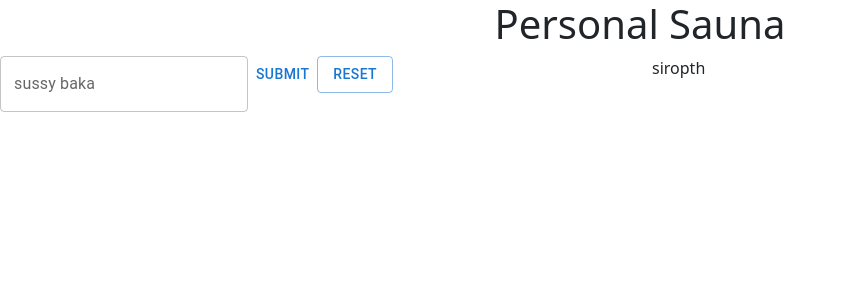
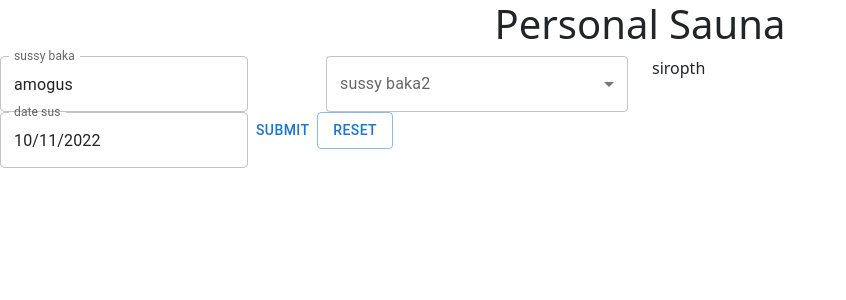
Before and after one commit to luciusvinicius/personal-sauna, a React (Create React App) app in the folder website/personal-sauna/: page / in a window 1280 px wide. Shown: the top 300 px of the page, without its empty margins (0-846 px from the left). Built offline with nearby package versions, Linux system fonts and the light colour scheme.

Commit message:
useForm with date

```diff
--- a/website/personal-sauna/package.json
+++ b/website/personal-sauna/package.json
@@ -6,11 +6,14 @@
     "@emotion/react": "^11.10.4",
     "@emotion/styled": "^11.10.4",
     "@mui/material": "^5.10.9",
+    "@mui/x-date-pickers": "^5.0.4",
     "@testing-library/jest-dom": "^5.16.5",
     "@testing-library/react": "^13.4.0",
     "@testing-library/user-event": "^13.5.0",
     "bootstrap": "^5.2.2",
     "chart.js": "^3.9.1",
+    "date-fns": "^2.29.3",
+    "moment": "^2.29.4",
     "react": "^18.2.0",
     "react-bootstrap": "^2.5.0",
     "react-dom": "^18.2.0",
--- /dev/null
+++ b/website/personal-sauna/src/components/FormInputDatePicker.js
@@ -0,0 +1,28 @@
+import * as React from 'react';
+import TextField from '@mui/material/TextField';
+import { AdapterDateFns } from '@mui/x-date-pickers/AdapterDateFns';
+import { LocalizationProvider } from '@mui/x-date-pickers/LocalizationProvider';
+import { DatePicker } from '@mui/x-date-pickers/DatePicker';
+import {Controller } from "react-hook-form";
+
+export const FormInputDatePicker = ({name, label, control}) => {
+    // const [value, setValue] = React.useState(null);
+
+    return (
+        <Controller
+            control={control}
+            name={name}
+            render={({field: { onChange, value }}) => (
+                <LocalizationProvider dateAdapter={AdapterDateFns}>
+                    <DatePicker
+                        label={label}
+                        value={value}
+                        onChange={onChange}
+                        renderInput={(params) => <TextField {...params} />}
+                    />
+                </LocalizationProvider>
+            )}
+        />
+
+    );
+}
--- /dev/null
+++ b/website/personal-sauna/src/components/FormInputDropdown.js
@@ -0,0 +1,32 @@
+import React from "react";
+
+import {Controller } from "react-hook-form";
+import {FormControl, InputLabel, MenuItem, Select} from "@mui/material";
+
+
+
+const FormInputDropdown = ({name, control, label, options=[]}) => {
+
+    return (
+        <Controller
+            control={control}
+            name={name}
+            render={({ field: { onChange, value } }) => (
+                <FormControl fullWidth>
+                    <InputLabel>{label}</InputLabel>
+                    <Select onChange={onChange} value={value}>
+                        {options.map((option) => {
+                            return (
+                                <MenuItem key={option.value} value={option.value}>
+                                    {option.label}
+                                </MenuItem>
+                            );
+                        })}
+                    </Select>
+                </FormControl>
+            )}
+        />
+    )
+};
+
+export default FormInputDropdown
--- a/website/personal-sauna/src/components/Forms.js
+++ b/website/personal-sauna/src/components/Forms.js
@@ -3,19 +3,56 @@ import React, {useState} from "react";
 import { Controller, useForm } from "react-hook-form";
 import {Button, TextField} from "@mui/material";
 import FormInputText from "./FormInputText";
+import {Col, Row} from "react-bootstrap";
+import FormInputDropdown from "./FormInputDropdown";
+import {FormInputDatePicker} from "./FormInputDatePicker";
 
 const Forms = () => {
-    const { handleSubmit, reset, control } = useForm();
+    const { handleSubmit, reset, control } = useForm({
+        defaultValues: {
+            sus: "amogus"
+        }
+    });
     const onSubmit = (data) => console.log(data);
+
+    const options = [
+        {
+            label: "Dropdown Option 1",
+            value: "1",
+        },
+        {
+            label: "Dropdown Option 2",
+            value: "2",
+        },
+    ];
 
     return (
         <>
             <form>
-                <FormInputText
-                    name={"sus"}
-                    label={"sussy baka"}
+                <Row>
+                    <Col xs={6}>
+                        <FormInputText
+                            name={"sus"}
+                            label={"sussy baka"}
+                            control={control}
+                        />
+                    </Col>
+                    <Col xs={6}>
+                        <FormInputDropdown
+                            name={"sus2"}
+                            label={"sussy baka2"}
+                            control={control}
+                            options={options}
+                        />
+                    </Col>
+                </Row>
+
+                <FormInputDatePicker
+                    name={"date"}
+                    label={"date sus"}
                     control={control}
                 />
+
                 <Button onClick={handleSubmit(onSubmit)}>Submit</Button>
                 <Button onClick={() => reset()} variant={"outlined"}>Reset</Button>
             </form>
```
Also changed, not shown: 1 other file (tests, documents, lock files or other folders).
